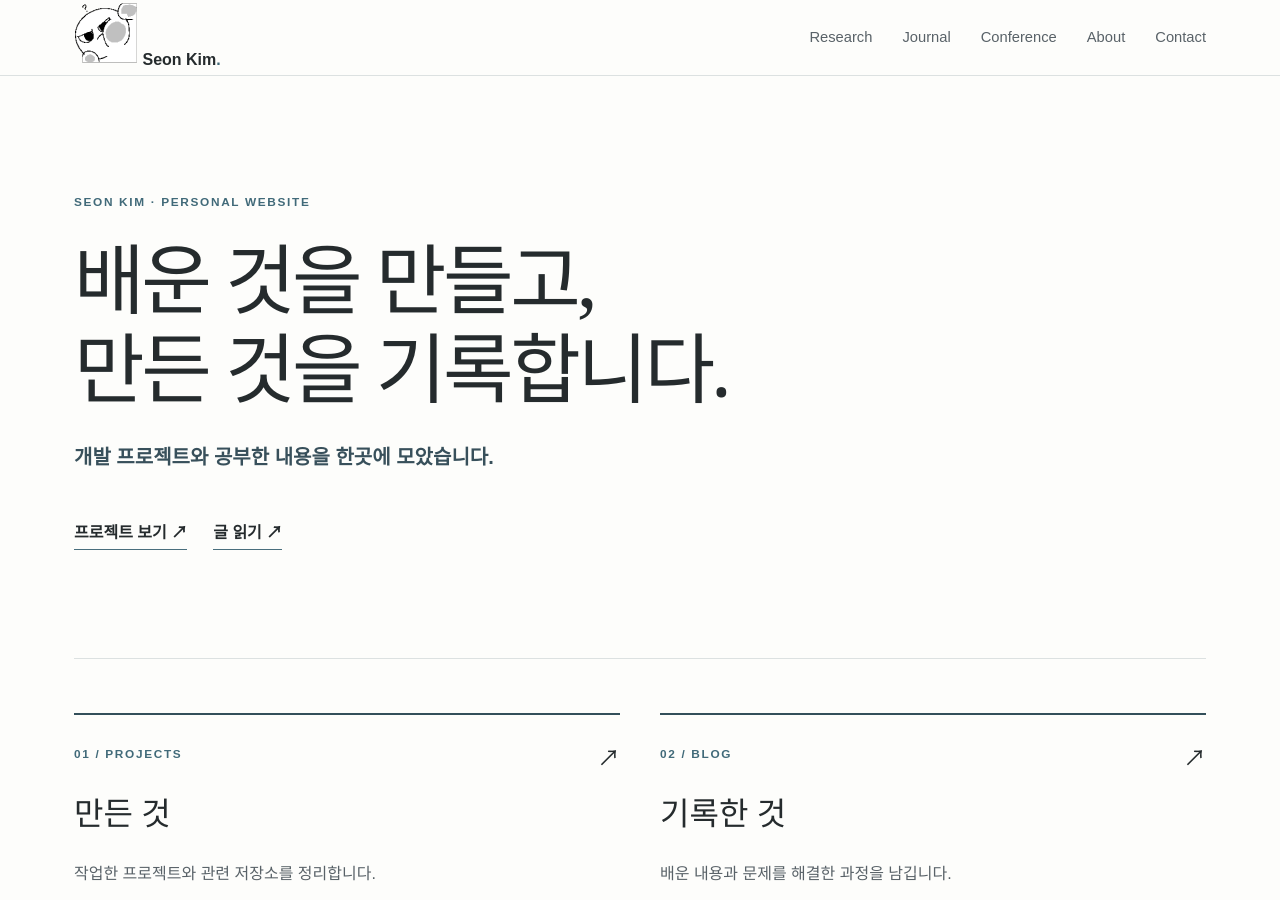
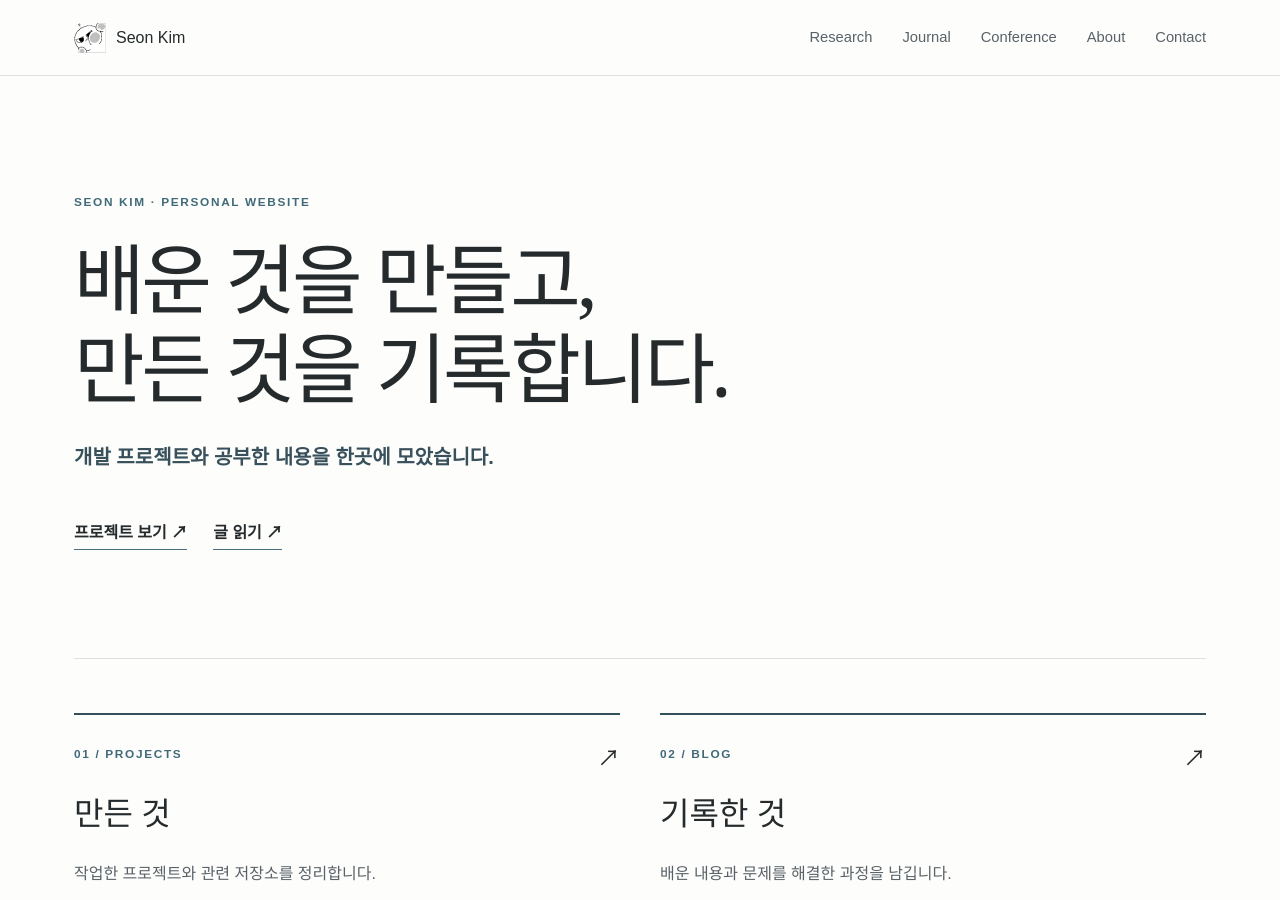
Before and after one commit to KSO012/KSO012.github.io, a Jekyll site: the page built from index.md, in a window 1280 px wide and 900 px high. Built offline with Jekyll 4.4.1, drawn with Linux system fonts in a browser that asks for light colours.

Commit message:
Update default.html

```diff
--- a/_layouts/default.html
+++ b/_layouts/default.html
@@ -19,9 +19,9 @@
 <body>
   <header class="site-header">
     <div class="header-inner">
-      <a class="brand" href="{{ '/' | relative_url }}">
-        <img src="{{ '/assets/favicon.png' | relative_url }}" alt="" class="brand-logo">
-        <span>Seon Kim<span class="brand-dot">.</span></span>
+      <a class="main" href="{{ '/' | relative_url }}">
+        <img src="{{ '/assets/favicon.png' | relative_url }}" alt="" class="main-logo">
+        <span>Seon Kim<span class="brand-dot"></span></span>
       </a>
       <nav aria-label="주 메뉴">
         <a href="{{ '/research/' | relative_url }}" {% if page.nav == 'research' %}aria-current="page"{% endif %}>Research</a>
```
